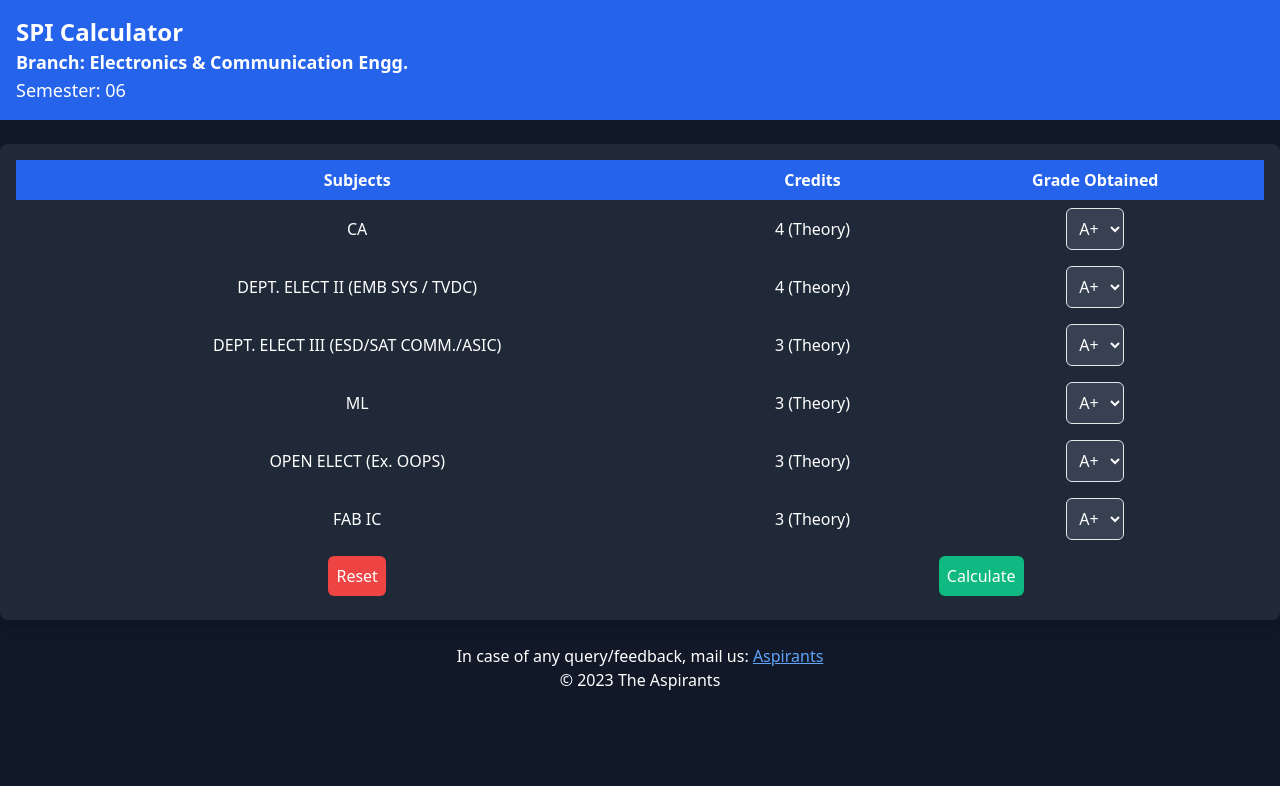
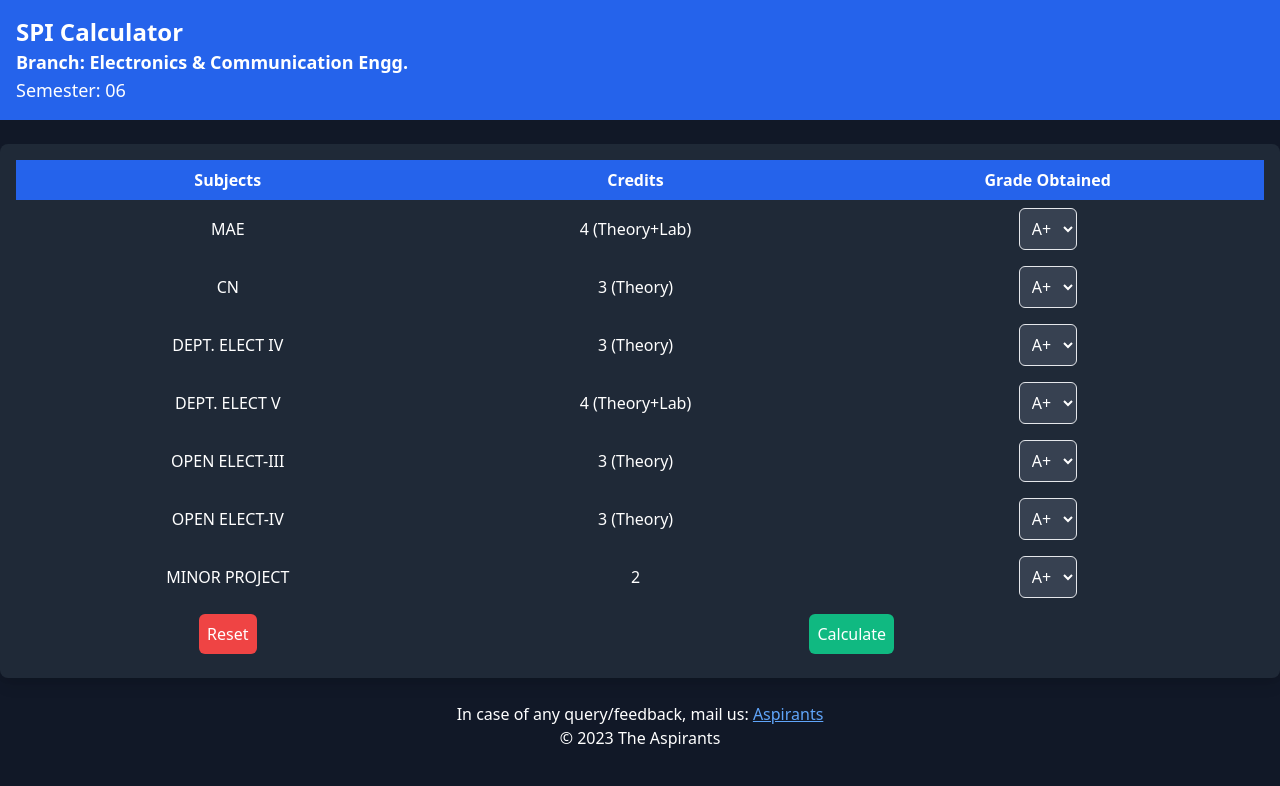
Before and after one commit to rarevyom09/ppispi, a plain HTML site: page index.html in a window 1280 px wide. Drawn offline with nearby package versions, Linux system fonts and the light colour scheme.

Commit message:
Update index.html

```diff
--- a/index.html
+++ b/index.html
@@ -35,8 +35,8 @@
       </thead>
       <tbody>
         <tr>
-          <td class="px-4 py-2">CA</td>
-          <td class="px-4 py-2">4 (Theory)</td>
+          <td class="px-4 py-2">MAE</td>
+          <td class="px-4 py-2">4 (Theory+Lab)</td>
           <td class="px-4 py-2">
             <select class="p-2 border rounded-md bg-gray-700" id="s1">
               <option value="A+">A+</option>
@@ -49,8 +49,8 @@
           </td>
         </tr>
         <tr>
-          <td class="px-4 py-2">DEPT. ELECT II (EMB SYS / TVDC)</td>
-          <td class="px-4 py-2">4 (Theory)</td>
+          <td class="px-4 py-2">CN</td>
+          <td class="px-4 py-2">3 (Theory)</td>
           <td class="px-4 py-2">
             <select class="p-2 border rounded-md bg-gray-700" id="s2">
               <option value="A+">A+</option>
@@ -63,7 +63,7 @@
           </td>
         </tr>
         <tr>
-          <td class="px-4 py-2">DEPT. ELECT III (ESD/SAT COMM./ASIC)</td>
+          <td class="px-4 py-2">DEPT. ELECT IV</td>
           <td class="px-4 py-2">3 (Theory)</td>
           <td class="px-4 py-2">
             <select class="p-2 border rounded-md bg-gray-700" id="s3">
@@ -77,8 +77,8 @@
           </td>
         </tr>
         <tr>
-          <td class="px-4 py-2">ML</td>
-          <td class="px-4 py-2">3 (Theory)</td>
+          <td class="px-4 py-2">DEPT. ELECT V</td>
+          <td class="px-4 py-2">4 (Theory+Lab)</td>
           <td class="px-4 py-2">
             <select class="p-2 border rounded-md bg-gray-700" id="s4">
               <option value="A+">A+</option>
@@ -91,7 +91,7 @@
           </td>
         </tr>
         <tr>
-          <td class="px-4 py-2">OPEN ELECT (Ex. OOPS)</td>
+          <td class="px-4 py-2">OPEN ELECT-III</td>
           <td class="px-4 py-2">3 (Theory)</td>
           <td class="px-4 py-2">
             <select class="p-2 border rounded-md bg-gray-700" id="s5">
@@ -105,10 +105,25 @@
           </td>
         </tr>
         <tr>
-          <td class="px-4 py-2">FAB IC</td>
+          <td class="px-4 py-2">OPEN ELECT-IV</td>
           <td class="px-4 py-2">3 (Theory)</td>
           <td class="px-4 py-2">
             <select class="p-2 border rounded-md bg-gray-700" id="s6">
+              <option value="A+">A+</option>
+              <option value="A">A</option>
+              <option value="B+">B+</option>
+              <option value="B">B</option>
+              <option value="C+">C+</option>
+              <option value="C">C</option>
+            </select>
+          </td>
+        </tr>
+        <tr>
+         <tr>
+          <td class="px-4 py-2">MINOR PROJECT</td>
+          <td class="px-4 py-2">2</td>
+          <td class="px-4 py-2">
+            <select class="p-2 border rounded-md bg-gray-700" id="s7">
               <option value="A+">A+</option>
               <option value="A">A</option>
               <option value="B+">B+</option>
@@ -171,11 +186,13 @@
       }
 
       t += getGradePoints(document.getElementById('s1').value, 4);
-      t += getGradePoints(document.getElementById('s2').value, 4);
+      t += getGradePoints(document.getElementById('s2').value, 3);
       t += getGradePoints(document.getElementById('s3').value, 3);
-      t += getGradePoints(document.getElementById('s4').value, 3);
+      t += getGradePoints(document.getElementById('s4').value, 4);
       t += getGradePoints(document.getElementById('s5').value, 3);
       t += getGradePoints(document.getElementById('s6').value, 3);
+      t += getGradePoints(document.getElementById('s7').value, 2);
+
 
       const finalSpi = (t / 20).toFixed(4);
       document.getElementById('popoverMessage').innerText = `SPI: ${finalSpi}`;
@@ -281,7 +298,7 @@
         canvas.toBlob(blob => {
           const a = document.createElement('a');
           a.href = URL.createObjectURL(blob);
-          a.download = 'res_sem6_aspirants.png';
+          a.download = 'res_sem7_aspirants.png';
           a.click();
         });
       });
```
